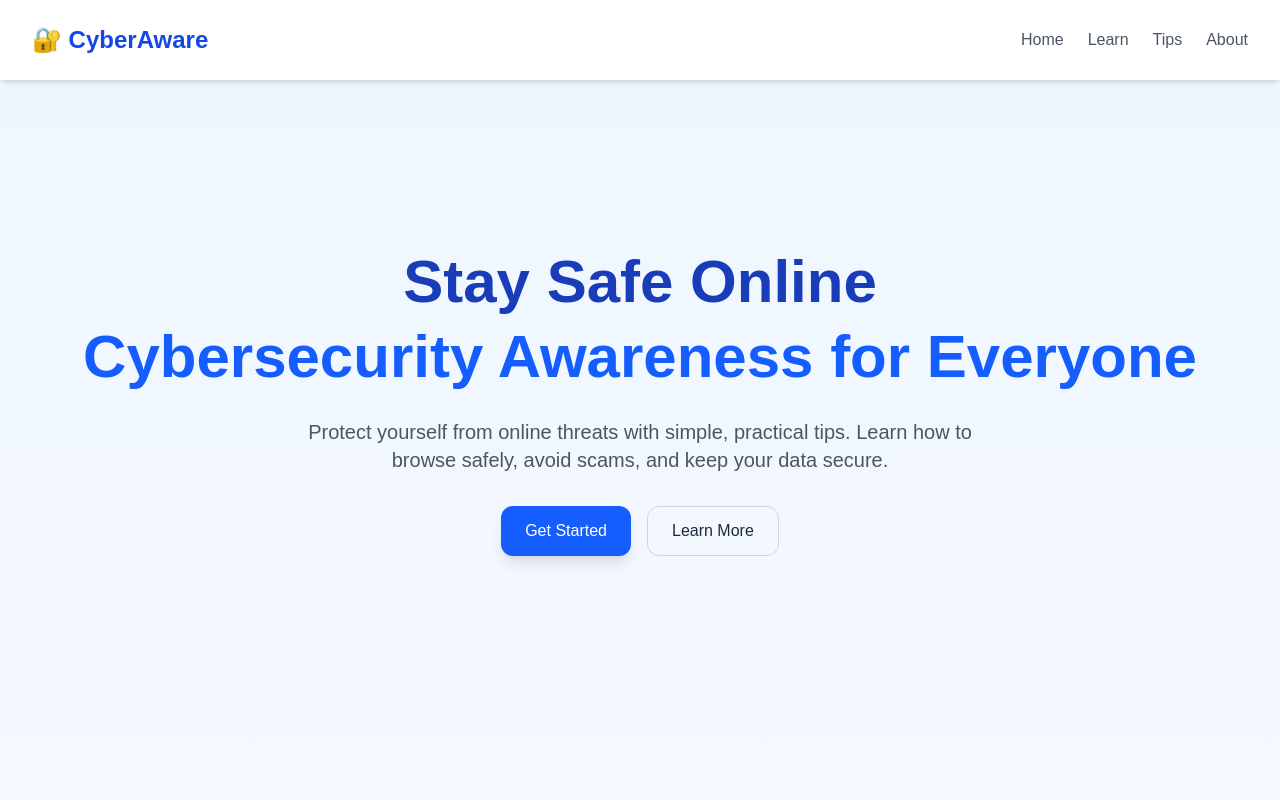
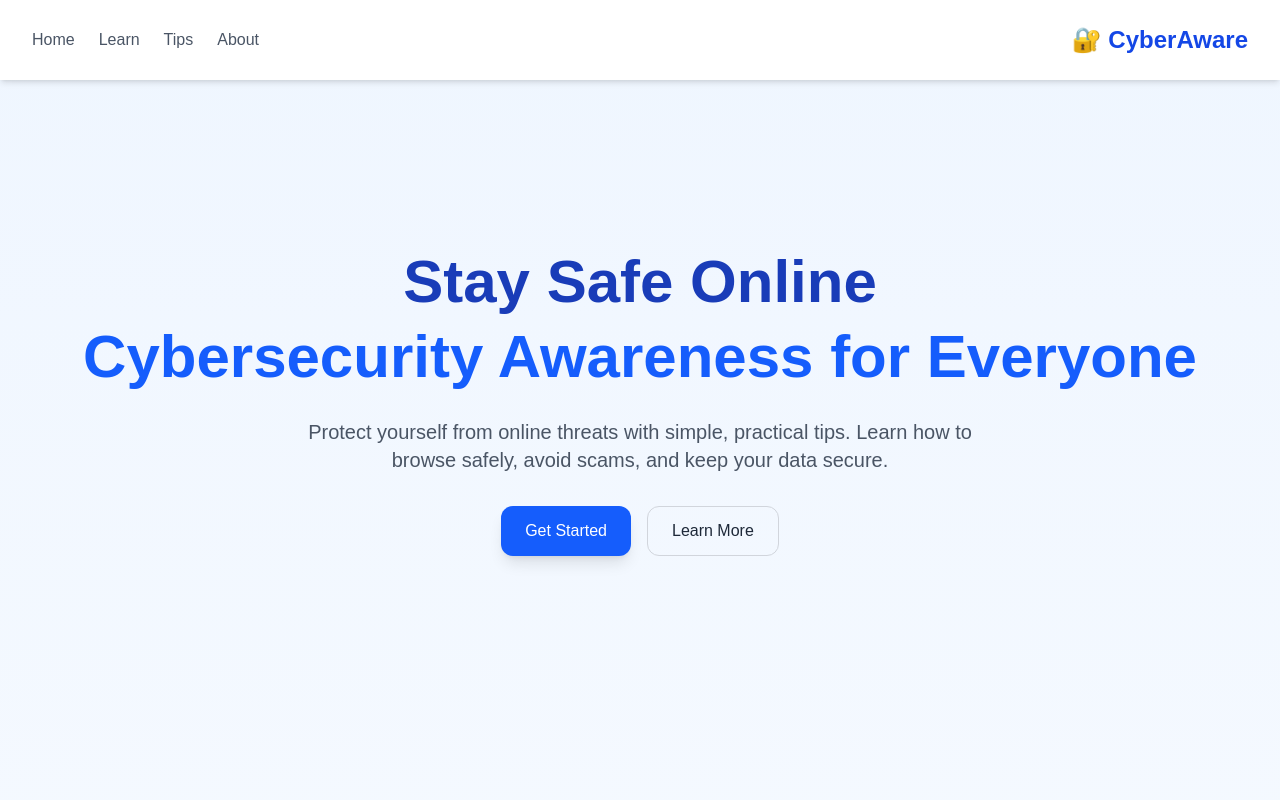
Before and after one commit to saniyafatima07/CrazyDuo, a Next.js app: page / in a window 1280 px wide. Shown: the top 800 px of the page. Built offline with nearby package versions, Linux system fonts and the light colour scheme.

Commit message:
Minor navbar fixes

```diff
--- a/app/components/Navbar.tsx
+++ b/app/components/Navbar.tsx
@@ -6,11 +6,7 @@ export default function Navbar() {
   const [menuOpen, setMenuOpen] = useState(false);
 
   return (
-    <nav className="w-full flex items-center justify-between px-8 py-6 bg-white dark:bg-gray-900 shadow-md fixed top-0 z-50">
-      <div className="flex items-center gap-2 text-blue-700 dark:text-blue-400 font-bold text-2xl">
-        🔐 CyberAware
-      </div>
-
+    <nav className="w-full flex items-center justify-start px-8 py-6 bg-white dark:bg-gray-900 shadow-md fixed top-0 z-50">
       <div className="hidden md:flex space-x-6 font-medium text-gray-600 dark:text-gray-300">
         <a href="/" className="hover:text-blue-600 dark:hover:text-blue-400">
           Home
@@ -18,7 +14,10 @@ export default function Navbar() {
         <a href="/" className="hover:text-blue-600 dark:hover:text-blue-400">
           Learn
         </a>
-        <a href="tips" className="hover:text-blue-600 dark:hover:text-blue-400">
+        <a
+          href="/tips"
+          className="hover:text-blue-600 dark:hover:text-blue-400"
+        >
           Tips
         </a>
         <a
@@ -38,20 +37,23 @@ export default function Navbar() {
 
       {menuOpen && (
         <div className="justify-start absolute top-16 left space-x-3 -0 w-full bg-white dark:bg-gray-900 shadow-md flex flex-col items-start px-8 py-4 space-y-4 md:hidden">
-          <a href="#home" onClick={() => setMenuOpen(false)}>
+          <a href="/" onClick={() => setMenuOpen(false)}>
             Home
           </a>
-          <a href="#learn" onClick={() => setMenuOpen(false)}>
+          <a href="/" onClick={() => setMenuOpen(false)}>
             Learn
           </a>
-          <a href="#tips" onClick={() => setMenuOpen(false)}>
+          <a href="/tips" onClick={() => setMenuOpen(false)}>
             Tips
           </a>
-          <a href="#about" onClick={() => setMenuOpen(false)}>
+          <a href="/about" onClick={() => setMenuOpen(false)}>
             About
           </a>
         </div>
       )}
+      <div className="flex items-center ml-auto gap-2 text-blue-700 dark:text-blue-400 font-bold text-2xl">
+        🔐 CyberAware
+      </div>
     </nav>
   );
 }
```
